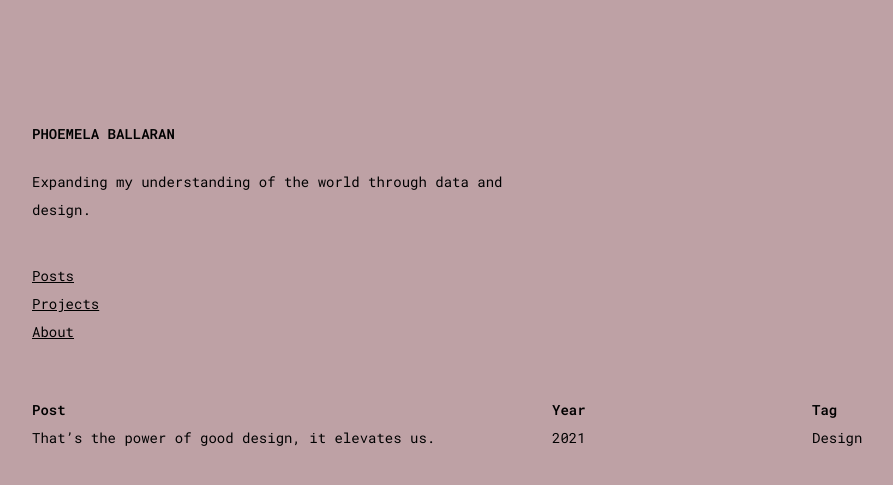
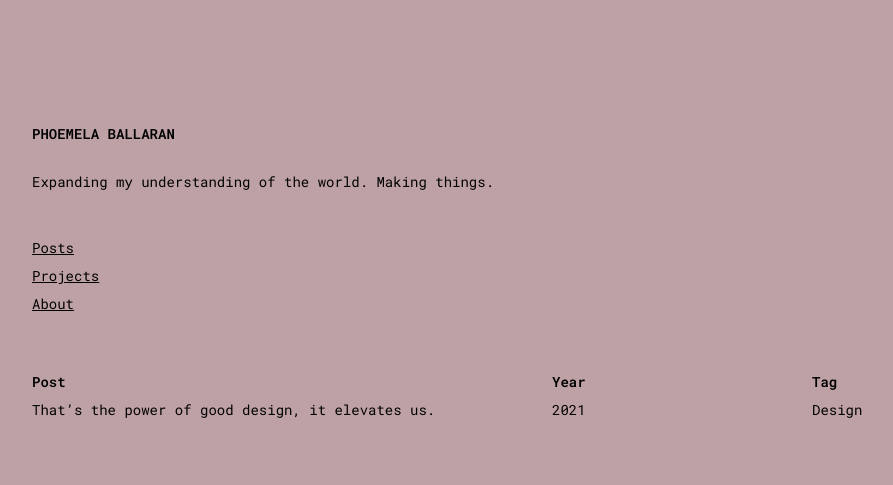
Before and after one commit to comoballar/phoemelaballaran.github.io, a Jekyll site: the page built from posts.html, in a window 1280 px wide. Shown: the top 485 px of the page, without its empty margins (88-981 px from the left). Built offline with Jekyll 4.4.1, drawn with Linux system fonts in a browser that asks for light colours.

Commit message:
Update _config.yml

```diff
--- a/_config.yml
+++ b/_config.yml
@@ -7,7 +7,7 @@ g_analytics: UA-12345678-1
 # bio
 header: PHOEMELA BALLARAN
 desc: >
-  Expanding my understanding of the world through data and design.
+  Expanding my understanding of the world. Making things.
 
 # posts
 date_format: "%Y"
```
